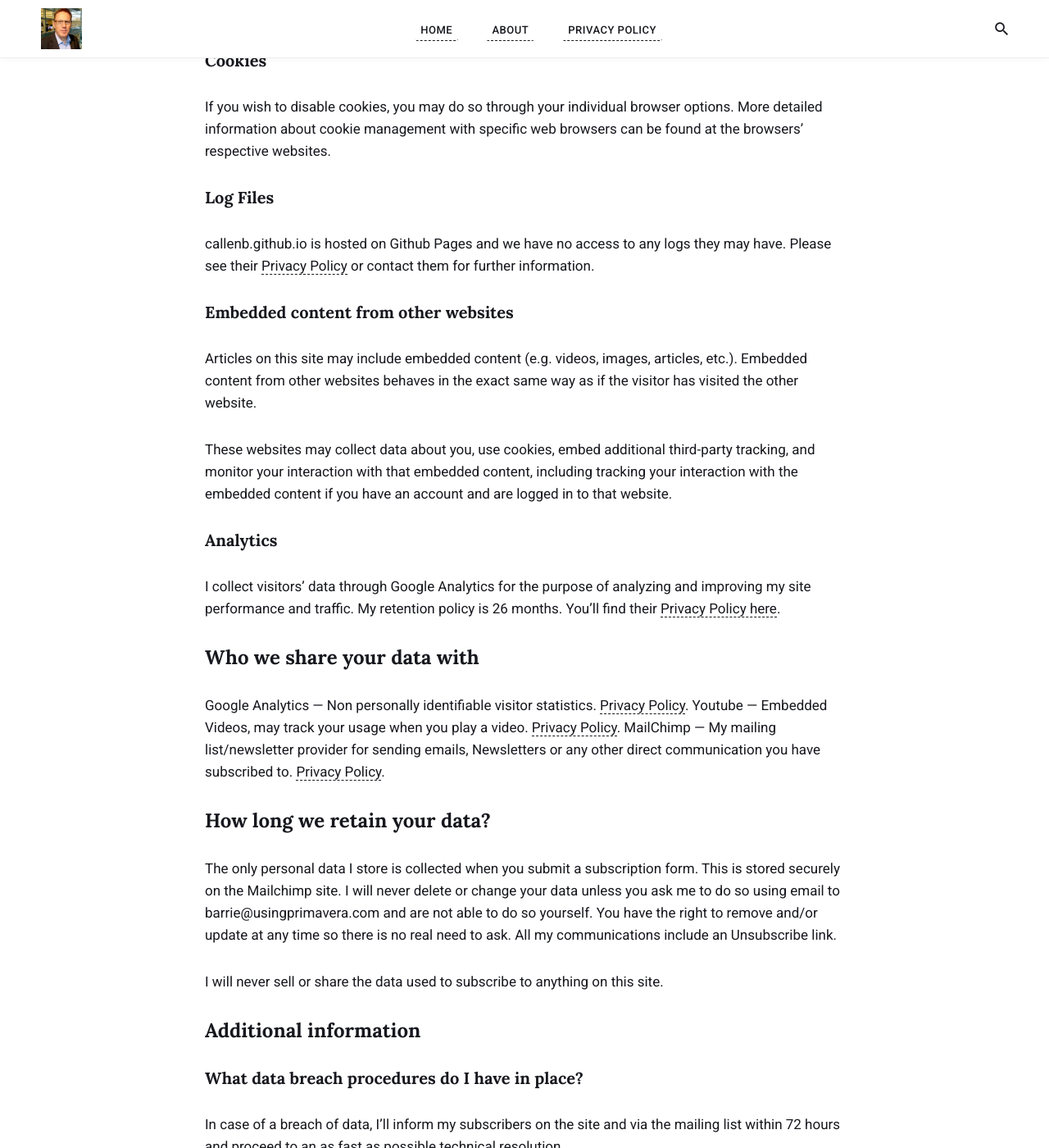
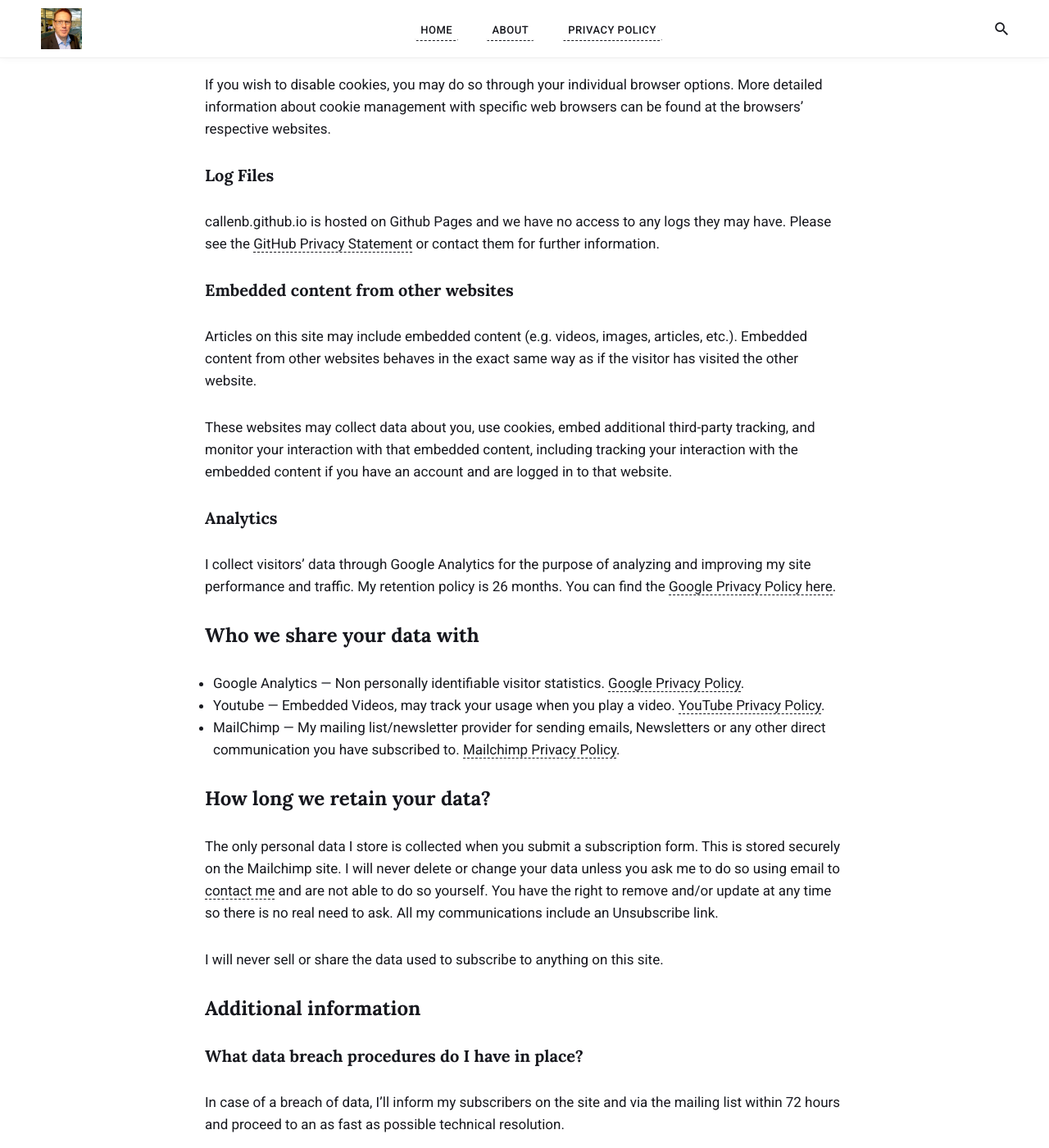
Before and after one commit to callenb/callenb.github.io, a Jekyll site: the page built from _pages/privacy-policy.md, in a window 1280 px wide and 1400 px high, scrolled down 912 px. Shown: the whole window at 82% size. Built offline with Jekyll 4.4.1, drawn with Linux system fonts in a browser that asks for light colours; nearby versions of some CDN libraries; some of the changed text lies outside the part shown.

Commit message:
updated privacy policy & obfuscated email

```diff
--- a/_pages/privacy-policy.md
+++ b/_pages/privacy-policy.md
@@ -7,7 +7,7 @@ permalink: /privacy-policy/
 
 ##  Privacy Policy
 
-This is a Personal Blog so if you require any more information or have any questions about my privacy policy, please feel free to contact me by email at barrie@callenb.org.  Please be patient as I am on my own and this is a side project.
+This is a Personal Blog so if you require any more information or have any questions about my privacy policy, please feel free to [contact me](&#109;a&#105;l&#116;&#111;:&#98;&#97;&#114;&#114;&#105;&#101;&#64;&#99;&#97;&#108;&#108;&#101;&#110;&#98;&#46;&#111;&#114;&#103;).  Please be patient as I am on my own and this is a side project.
 
 The privacy of my visitors is very important to me. This privacy policy document outlines the types of personal information received and collected by callenb.org and how it is used.
 
@@ -26,7 +26,7 @@ When you subscribe to my site you are giving me permission to email you new post
 If you wish to disable cookies, you may do so through your individual browser options. More detailed information about cookie management with specific web browsers can be found at the browsers’ respective websites.
 
 #### Log Files
-callenb.github.io is hosted on Github Pages and we have no access to any logs they may have.  Please see their [Privacy Policy](https://help.github.com/en/articles/github-privacy-statement) or contact them for further information.
+callenb.github.io is hosted on Github Pages and we have no access to any logs they may have.  Please see the [GitHub Privacy Statement](https://help.github.com/en/articles/github-privacy-statement) or contact them for further information.
 
 #### Embedded content from other websites
 Articles on this site may include embedded content (e.g. videos, images, articles, etc.). Embedded content from other websites behaves in the exact same way as if the visitor has visited the other website.
@@ -34,16 +34,16 @@ Articles on this site may include embedded content (e.g. videos, images, article
 These websites may collect data about you, use cookies, embed additional third-party tracking, and monitor your interaction with that embedded content, including tracking your interaction with the embedded content if you have an account and are logged in to that website.
 
 #### Analytics
-I collect visitors’ data through Google Analytics for the purpose of analyzing and improving my site performance and traffic. My retention policy is 26 months. You’ll find their [Privacy Policy here](https://policies.google.com/privacy).
+I collect visitors’ data through Google Analytics for the purpose of analyzing and improving my site performance and traffic. My retention policy is 26 months. You can find the [Google Privacy Policy here](https://policies.google.com/privacy).
 
 ### Who we share your data with
-Google Analytics — Non personally identifiable visitor statistics. [Privacy Policy](https://policies.google.com/privacy).
-Youtube — Embedded Videos, may track your usage when you play a video. [Privacy Policy](https://policies.google.com/privacy?hl=en).
-MailChimp — My mailing list/newsletter provider for sending emails, Newsletters or any other direct communication you have subscribed to. [Privacy Policy](https://mailchimp.com/legal/privacy/).
+* Google Analytics — Non personally identifiable visitor statistics. [Google Privacy Policy](https://policies.google.com/privacy).
+* Youtube — Embedded Videos, may track your usage when you play a video. [YouTube Privacy Policy](https://policies.google.com/privacy?hl=en).
+* MailChimp — My mailing list/newsletter provider for sending emails, Newsletters or any other direct communication you have subscribed to. [Mailchimp Privacy Policy](https://mailchimp.com/legal/privacy/).
 
 ### How long we retain your data?
 
-The only personal data I store is collected when you submit a subscription form.  This is stored securely on the Mailchimp site.  I will never delete or change your data unless you ask me to do so using email to barrie@usingprimavera.com and are not able to do so yourself.  You have the right to remove and/or update at any time so there is no real need to ask.  All my communications include an Unsubscribe link.
+The only personal data I store is collected when you submit a subscription form.  This is stored securely on the Mailchimp site.  I will never delete or change your data unless you ask me to do so using email to [contact me](&#109;a&#105;l&#116;&#111;:&#98;&#97;&#114;&#114;&#105;&#101;&#64;&#99;&#97;&#108;&#108;&#101;&#110;&#98;&#46;&#111;&#114;&#103;) and are not able to do so yourself.  You have the right to remove and/or update at any time so there is no real need to ask.  All my communications include an Unsubscribe link.
 
 I will never sell or share the data used to subscribe to anything on this site.
 
```
